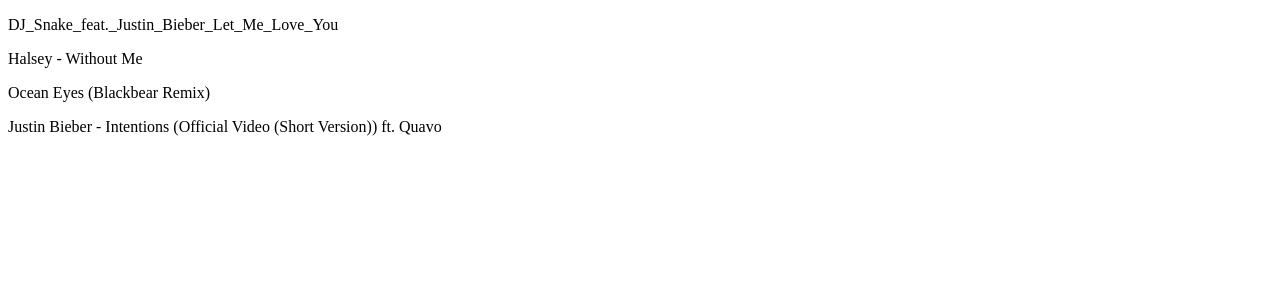
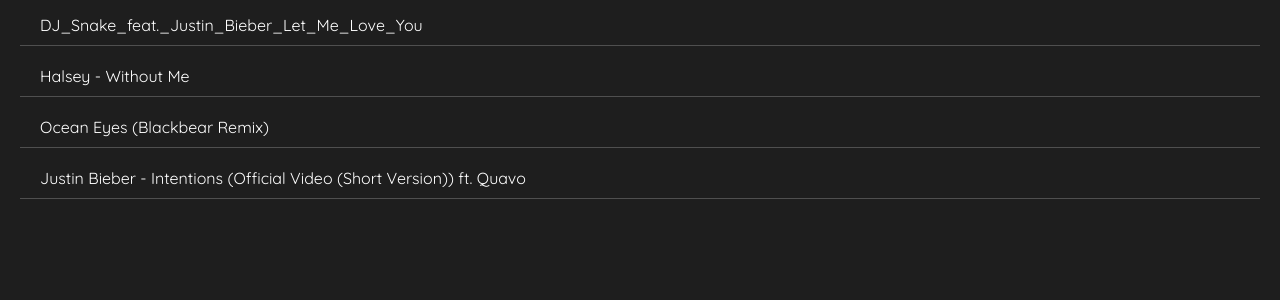
Before and after one commit to karthikio/music-player, a Django app: page /music-player/ in a window 1280 px wide. Shown: the top 300 px of the page. Run offline with Django 3.2, Linux system fonts and the light colour scheme; data comes from the database, SQL or seed files in the repository.

Commit message:
Added css

```diff
--- /dev/null
+++ b/static/style/style.css
@@ -0,0 +1,77 @@
+*{
+  margin: 0;
+  padding: 0;
+  box-sizing: border-box;
+}
+
+body{
+  font-family: 'Quicksand', sans-serif;
+  background-color: #1e1e1e;
+}
+
+.color-pink{
+  color: #fa3264;
+}
+
+.track-list-container{
+  display: flex;
+  flex-direction: column;
+}
+
+.song-name{
+  padding: 10px 20px;
+  margin: 5px 20px;
+  border-bottom: 1px solid #4f4f4f;
+  color: #fff;
+  cursor: pointer;
+}
+
+.upload-song-container{
+  height: 100vh;
+  width: 100%;
+  display: flex;
+  align-items: flex-start;
+  justify-content: center;
+}
+
+.upload-song{
+  border-radius: 5px;
+  margin-top: 40px;
+}
+
+.upload-title{
+  display: flex;
+  justify-content: center;
+}
+
+.inputs-container{
+  display: flex;
+  flex-direction: column;
+  align-items: stretch;
+  color: #fff;
+  margin: 20px;
+  padding: 10px;
+}
+
+#id_song::-webkit-file-upload-button{
+  border: 1px solid #0d8aff;
+  background-color: #18afeb48;
+  color: #0b89ff;
+  outline: none;
+  border-radius: 2px;
+}
+
+#id_song, .label_fav{
+  margin: 10px 0;
+}
+
+.upload-btn{
+  width: 140px;
+  height:  20px;
+  border: 1px solid #0d8aff;
+  background-color: #18afeb48;
+  color: #0b89ff;
+  outline: none;
+  border-radius: 4px;
+  margin: 2px 0;
+}
--- a/templates/base.html
+++ b/templates/base.html
@@ -6,6 +6,10 @@
   <meta http-equiv="X-UA-Compatible" content="IE=edge">
   <meta name="viewport" content="width=device-width, initial-scale=1.0">
   <title>Music App</title>
+  <link rel="preconnect" href="https://fonts.googleapis.com">
+  <link rel="preconnect" href="https://fonts.gstatic.com" crossorigin>
+  <link href="https://fonts.googleapis.com/css2?family=Quicksand:wght@300;400;500;600;700&display=swap" rel="stylesheet">
+  <link rel="stylesheet" href="{% static 'style/style.css' %}">
 </head>
 <body>
   {% block content %}
```
Also changed, not shown: music/templates/music/upload.html (+16 -7 lines).
